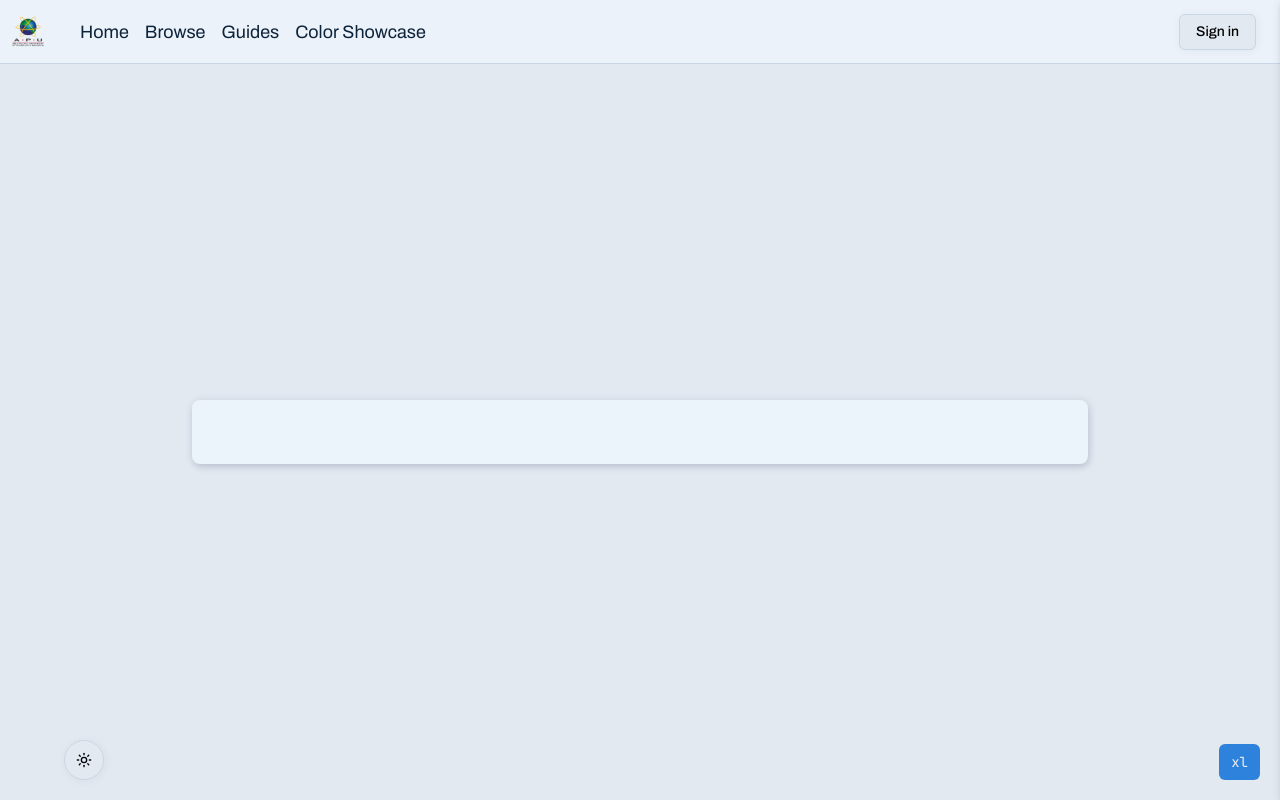
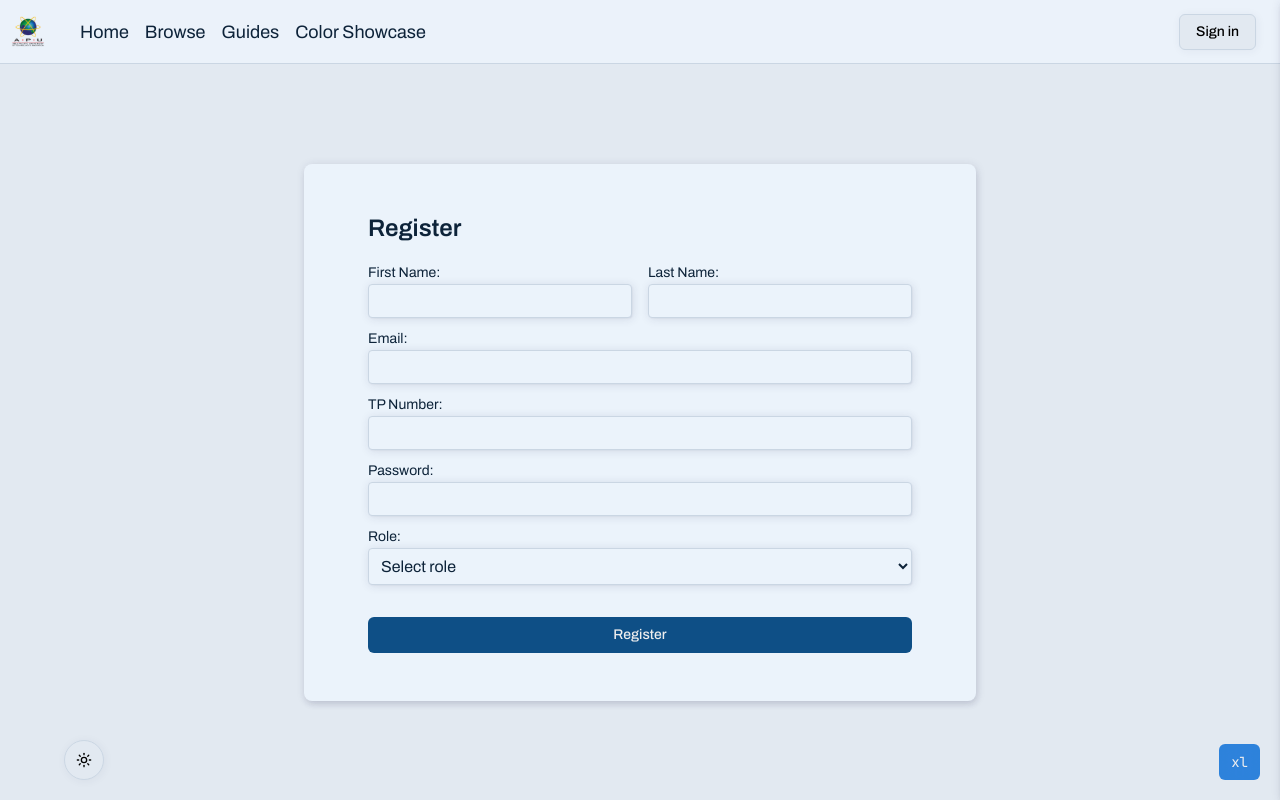
Before and after one commit to CodeAfu/apu-code-collab, a Next.js app: page /user/register in a window 1280 px wide. Shown: the top 800 px of the page. Built offline with nearby package versions, Linux system fonts and the light colour scheme; no server answers.

Commit message:
Added user register functionality (#5)

```diff
--- a/src/queries/login-query.ts
+++ b/src/app/user/login/query.ts
@@ -1,11 +1,11 @@
 import axios from "axios";
 import { LoginFormType, LoginResponse } from "@/app/user/login/types";
 import { API_BASE_URL } from "@/lib/consts";
-import { AuthError } from "@/lib/types";
-import { Token } from "@/types/auth";
+import { AuthError, Token } from "@/types/auth";
+import { UseMutationOptions } from "@tanstack/react-query";
 
 const login = async (data: LoginFormType): Promise<LoginResponse> => {
-  const response = await axios.post(
+  const response = await axios.post<LoginResponse>(
     `${API_BASE_URL}/api/v1/auth/token`,
     new URLSearchParams({
       username: data.email,
@@ -18,7 +18,9 @@ const login = async (data: LoginFormType): Promise<LoginResponse> => {
   return response.data;
 };
 
-export const loginQuery = (setToken: (token: Token) => void) => ({
+export const loginQuery = (
+  setToken: (token: Token) => void
+): UseMutationOptions<LoginResponse, Error, LoginFormType> => ({
   mutationFn: login,
   onSuccess: (data: LoginResponse) => {
     setToken(data);
--- a/src/app/user/login/types.ts
+++ b/src/app/user/login/types.ts
@@ -1,4 +1,4 @@
-import z from "zod";
+import { z } from "zod";
 
 export const loginSchema = z.object({
   email: z.email("Invalid email"),
--- a/src/app/user/register/_components/register-form.tsx
+++ b/src/app/user/register/_components/register-form.tsx
@@ -1,7 +1,155 @@
 "use client";
 
-import React from "react";
+import { useIsLoggedIn } from "@/hooks/use-is-logged-in";
+import { zodResolver } from "@hookform/resolvers/zod";
+import { useRouter, useSearchParams } from "next/navigation";
+import React, { useEffect } from "react";
+import { useForm } from "react-hook-form";
+import { RegisterFormType, registerSchema } from "../types";
+import { useMutation } from "@tanstack/react-query";
+import { registerQuery } from "../query";
+import Card from "@/components/card";
+import { Input } from "@/components/input";
+import { Button } from "@/components/ui/button";
+import axios from "axios";
+import { AuthError } from "@/types/auth";
 
 export default function RegisterForm() {
-  return <div>RegisterForm</div>;
+  const loggedIn = useIsLoggedIn();
+  const router = useRouter();
+  const searchParams = useSearchParams();
+  const redirectTo = searchParams.get("redirectTo") || "/";
+
+  useEffect(() => {
+    if (loggedIn) router.push(redirectTo);
+  }, [loggedIn, router, redirectTo]);
+
+  const {
+    register,
+    handleSubmit,
+    formState: { errors },
+  } = useForm<RegisterFormType>({
+    resolver: zodResolver(registerSchema),
+  });
+
+  const {
+    mutate: handleRegister,
+    isPending,
+    isError,
+    error: queryError,
+  } = useMutation(registerQuery());
+
+  const onSubmit = (data: RegisterFormType) => {
+    handleRegister(data);
+  };
+
+  const getErrorMessage = () => {
+    if (
+      axios.isAxiosError<AuthError>(queryError) &&
+      queryError.response?.data?.detail
+    ) {
+      return queryError.response.data.detail.message;
+    }
+    return "Login failed";
+  };
+
+  return (
+    <form className="flex flex-col" onSubmit={handleSubmit(onSubmit)}>
+      <h1 className="text-2xl font-semibold mb-4">Register</h1>
+      <div className="flex gap-4 w-full mb-2">
+        <div className="flex-1">
+          <label className="text-sm" htmlFor="firstname-field">
+            First Name:
+          </label>
+          <Input
+            id="firstname-field"
+            className="py-1 text-sm sm:text-base rounded"
+            {...register("firstName")}
+          />
+          {errors.firstName && (
+            <p className="text-red-500 text-xs">{errors.firstName.message}</p>
+          )}
+        </div>
+        <div className="flex-1">
+          <label className="text-sm" htmlFor="lastname-field">
+            Last Name:
+          </label>
+          <Input
+            id="lastname-field"
+            className="py-1 text-sm sm:text-base rounded"
+            {...register("lastName")}
+          />
+          {errors.lastName && (
+            <p className="text-red-500 text-xs">{errors.lastName.message}</p>
+          )}
+        </div>
+      </div>
+
+      <div className="flex flex-col gap-2 mb-8">
+        <div>
+          <label className="text-sm" htmlFor="email-field">
+            Email:
+          </label>
+          <Input
+            id="email-field"
+            className="py-1 text-sm sm:text-base rounded"
+            {...register("email")}
+          />
+          {errors.email && (
+            <p className="text-red-500 text-xs">{errors.email.message}</p>
+          )}
+        </div>
+        <div>
+          <label className="text-sm" htmlFor="apuid-field">
+            TP Number:
+          </label>
+          <Input
+            id="apuid-field"
+            className="py-1 text-sm sm:text-base rounded"
+            {...register("apuId")}
+          />
+          {errors.apuId && (
+            <p className="text-red-500 text-xs">{errors.apuId.message}</p>
+          )}
+        </div>
+        <div>
+          <label className="text-sm" htmlFor="password-field">
+            Password:
+          </label>
+          <Input
+            type="password"
+            id="password-field"
+            className="py-1 text-sm sm:text-base rounded"
+            {...register("password")}
+          />
+          {errors.password && (
+            <p className="text-red-500 text-xs">{errors.password.message}</p>
+          )}
+        </div>
+        <div>
+          <label className="text-sm" htmlFor="role-field">
+            Role:
+          </label>
+          <select
+            id="role-field"
+            className="w-full p-2 bg-input border border-border shadow-sm rounded focus:ring-1 focus:ring-ring transition duration-200"
+            {...register("role")}
+          >
+            <option value="">Select role</option>
+            <option value="student">Student</option>
+            <option value="teacher">Teacher</option>
+          </select>
+          {errors.role && (
+            <p className="text-red-500 text-xs">{errors.role.message}</p>
+          )}
+        </div>
+      </div>
+      <Button disabled={isPending} type="submit">
+        Register
+      </Button>
+      {isError && (
+        <p className="text-red-500 text-sm mt-2">{getErrorMessage()}</p>
+      )}
+    </form>
+  );
 }
--- a/src/app/user/register/page.tsx
+++ b/src/app/user/register/page.tsx
@@ -1,5 +1,7 @@
+import React, { Suspense } from "react";
+import RegisterForm from "./_components/register-form";
+import LoadingSpinner from "@/components/loading-spinner";
 import Card from "@/components/card";
-import React from "react";
 
 export default function RegisterPage() {
   return (
@@ -7,10 +9,19 @@ export default function RegisterPage() {
       className="sm:min-h-[calc(100dvh-4rem)] min-h-[calc(100dvh-3rem)] px-4
                     flex flex-col items-center justify-center"
     >
-      <div className="w-full max-w-4xl">
-        <Card>{/* Registration form */}</Card>
-        {/* <RegisterGuide /> */}
-      </div>
+      <Card className="w-full max-w-xs sm:max-w-xl md:max-w-2xl py-12">
+        <Suspense fallback={<Loading />}>
+          <RegisterForm />
+        </Suspense>
+      </Card>
     </div>
   );
 }
+
+function Loading() {
+  return (
+    <div className="w-full h-full flex items-center justify-center">
+      <LoadingSpinner />
+    </div>
+  );
+}
--- /dev/null
+++ b/src/app/user/register/query.ts
@@ -0,0 +1,40 @@
+import axios from "axios";
+import { RegisterFormType } from "./types";
+import { API_BASE_URL } from "@/lib/consts";
+import { AuthError } from "@/types/auth";
+import { UseMutationOptions } from "@tanstack/react-query";
+
+const register = async (data: RegisterFormType): Promise<boolean> => {
+  const response = await axios.post<boolean | null>(
+    `${API_BASE_URL}/api/v1/auth/register`,
+    {
+      first_name: data.firstName,
+      last_name: data.lastName,
+      apu_id: data.apuId,
+      email: data.email,
+      password: data.password,
+      role: data.role,
+      is_active: true,
+    },
+    {
+      headers: { "Content-Type": "application/json" },
+    }
+  );
+  return response.data ?? false;
+};
+
+export const registerQuery = (): UseMutationOptions<
+  boolean,
+  Error,
+  RegisterFormType
+> => ({
+  mutationFn: register,
+  onSuccess: () => {
+    console.log("User registered successfully!");
+  },
+  onError: (error: unknown) => {
+    if (axios.isAxiosError<AuthError>(error) && error.response?.data?.detail) {
+      console.error(error.response.data.detail.message);
+    }
+  },
+});
--- /dev/null
+++ b/src/app/user/register/types.ts
@@ -0,0 +1,14 @@
+import { z } from "zod";
+
+const passwordMessage = "Password must contain atleast 8 characters";
+
+export const registerSchema = z.object({
+  firstName: z.string().min(1, "Please enter your first name"),
+  lastName: z.string().min(1, "Please enter your last name"),
+  apuId: z.string().regex(/^T[PC]\d{6}$/, "Please enter a valid TP number"),
+  email: z.email(),
+  password: z.string().min(1, passwordMessage),
+  role: z.enum(["student", "teacher"], "Please select an option"),
+});
+
+export type RegisterFormType = z.infer<typeof registerSchema>;
--- a/src/lib/types.ts
+++ b/src/lib/types.ts
@@ -22,11 +22,3 @@ export type ProfileItemType =
   | ProfileItemLink
   | ProfileItemButton
   | ProfileItemSeparator;
-
-export interface AuthError {
-  detail: {
-    message: string;
-    error_code: string;
-    debug?: string;
-  };
-}
--- a/src/types/auth.ts
+++ b/src/types/auth.ts
@@ -12,3 +12,11 @@ export interface DecodedToken {
   type: "access" | "refresh";
   exp: number;
 }
+
+export interface AuthError {
+  detail: {
+    message: string;
+    error_code: string;
+    debug?: string;
+  };
+}
```
Also changed, not shown: src/app/user/login/_components/login-form.tsx (+13 -10 lines), src/queries/register-query.ts (deleted).
